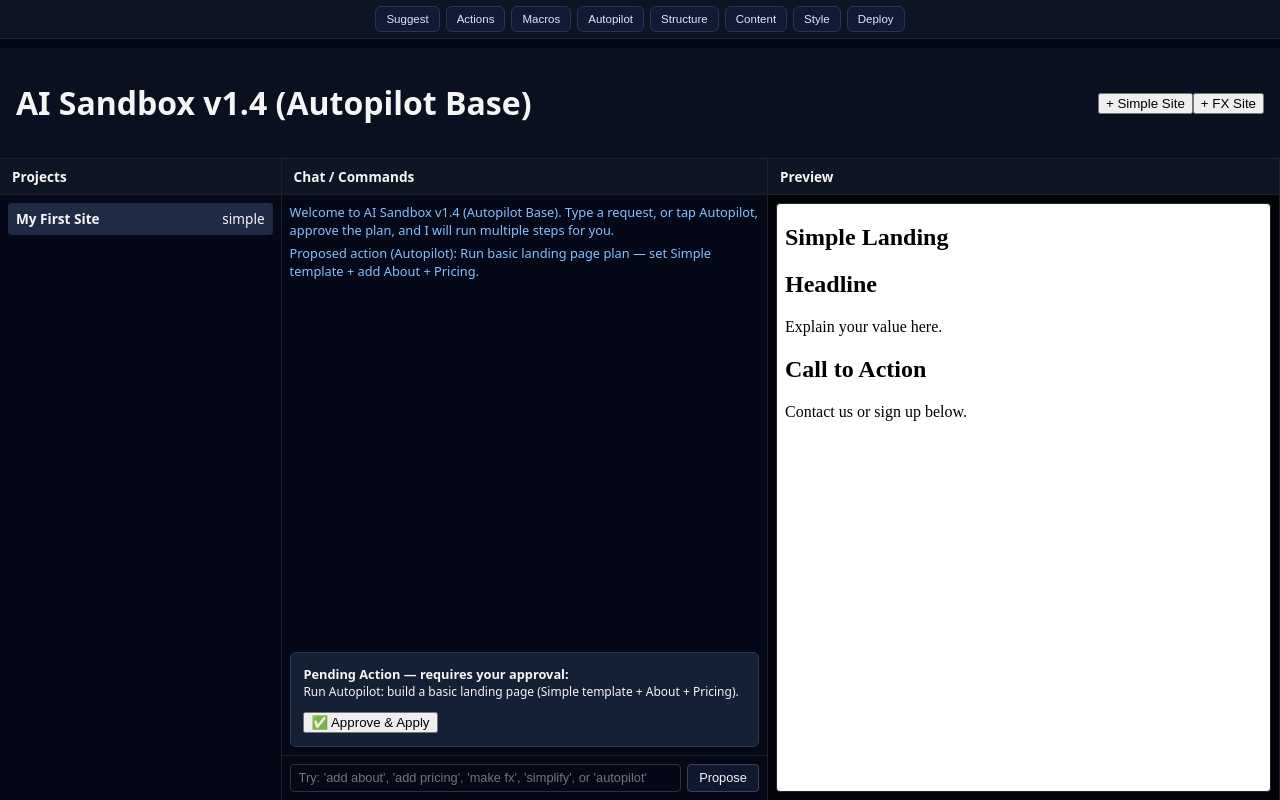
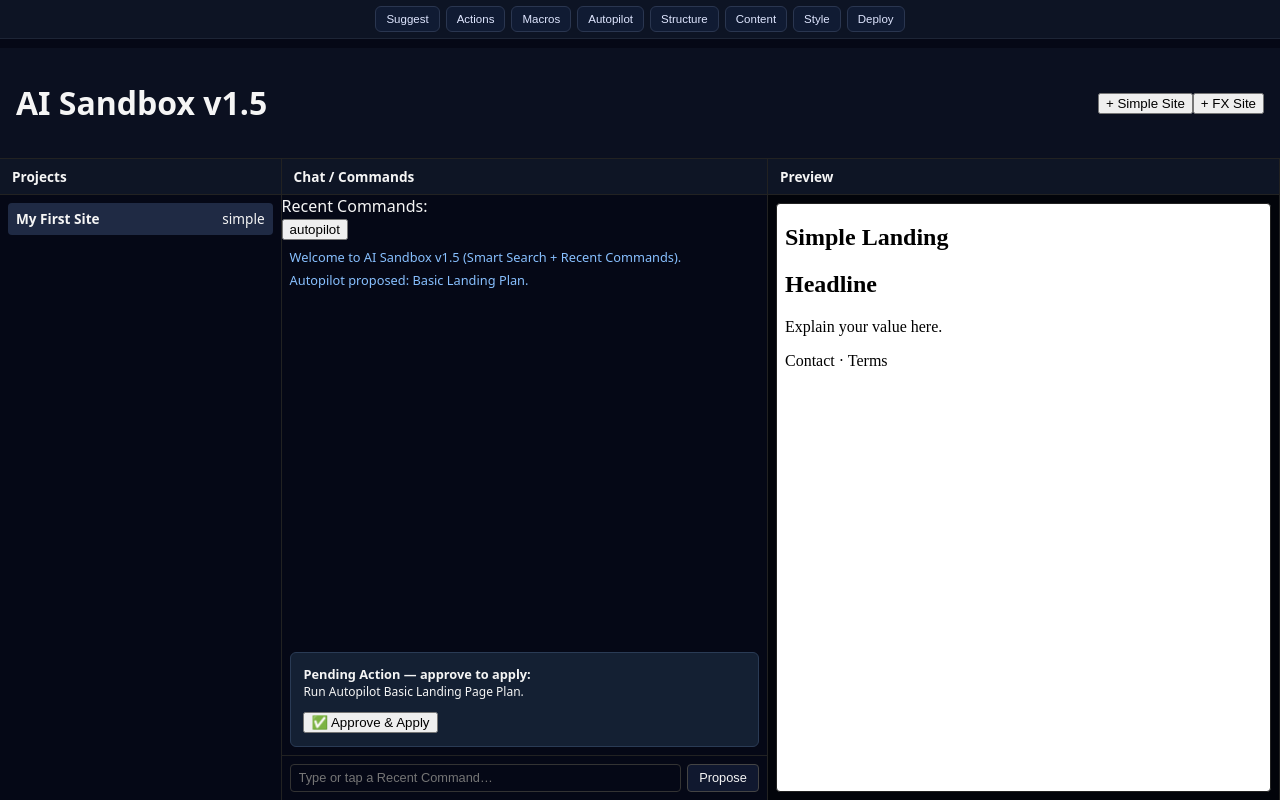
Before and after one commit to aeco111984-source/aiautoai-sandbox, a Next.js app: page / in a window 1280 px wide. Both pictures are taken after a click on the button "Autopilot". Built offline with nearby package versions, Linux system fonts and the light colour scheme.

Commit message:
Update index.js

```diff
--- a/pages/index.js
+++ b/pages/index.js
@@ -14,9 +14,17 @@ const TEMPLATES = {
 
     <section class="sandbox-section">
       <h2>Live Converter</h2>
-      <p>[converter placeholder]</p></section>
-    <section><h2>Live Rates</h2><p>[rates placeholder]</p></section>
-    <footer><p>About · Privacy</p></footer>
+      <p>[converter placeholder]</p>
+    </section>
+
+    <section class="sandbox-section">
+      <h2>Live Rates</h2>
+      <p>[rates placeholder]</p>
+    </section>
+
+    <section class="sandbox-section">
+      <p>About · Privacy</p>
+    </section>
   `,
   simple: `
     <section class="sandbox-section">
@@ -27,19 +35,21 @@ const TEMPLATES = {
       <h2>Headline</h2>
       <p>Explain your value here.</p>
     </section>
+
     <section class="sandbox-section">
-      <h2>Call to Action</h2>
-      <p>Contact us or sign up below.</p>
+      <p>Contact · Terms</p>
     </section>
   `
 };
 
+// ------------- COMMAND BUILDER ----------------
 function buildCommandFromText(text) {
   const t = text.toLowerCase();
 
   if (t.includes("add about")) {
     return {
       type: "ADD_SECTION",
+      display: "add about",
       html: `
       <section class="sandbox-section">
         <h2>About</h2>
@@ -52,6 +62,7 @@ function buildCommandFromText(text) {
   if (t.includes("add pricing")) {
     return {
       type: "ADD_SECTION",
+      display: "add pricing",
       html: `
       <section class="sandbox-section">
         <h2>Pricing</h2>
@@ -62,17 +73,18 @@ function buildCommandFromText(text) {
   }
 
   if (t.includes("make fx")) {
-    return { type: "SET_TEMPLATE", template: "fx" };
+    return { type: "SET_TEMPLATE", template: "fx", display: "make fx" };
   }
 
   if (t.includes("simplify")) {
-    return { type: "SET_TEMPLATE", template: "simple" };
+    return { type: "SET_TEMPLATE", template: "simple", display: "simplify" };
   }
 
   if (t.includes("autopilot")) {
     return {
       type: "AUTOPILOT_PLAN",
-      plan: "basic-landing"
+      plan: "basic-landing",
+      display: "autopilot"
     };
   }
 
@@ -81,16 +93,16 @@ function buildCommandFromText(text) {
 
 function describeCommand(cmd) {
   if (!cmd) return "";
-  if (cmd.type === "ADD_SECTION") return "Add a clean, styled section to the page.";
-  if (cmd.type === "SET_TEMPLATE" && cmd.template === "fx")
-    return "Switch to the FX template.";
-  if (cmd.type === "SET_TEMPLATE" && cmd.template === "simple")
-    return "Switch to the Simple Landing template.";
-  if (cmd.type === "AUTOPILOT_PLAN" && cmd.plan === "basic-landing")
-    return "Run Autopilot: build a basic landing page (Simple template + About + Pricing).";
+  if (cmd.type === "ADD_SECTION") return "Add a new designed section.";
+  if (cmd.type === "SET_TEMPLATE") {
+    if (cmd.template === "fx") return "Switch to FX template.";
+    if (cmd.template === "simple") return "Switch to Simple Landing template.";
+  }
+  if (cmd.type === "AUTOPILOT_PLAN") return "Run Autopilot Basic Landing Page Plan.";
   return "Unknown action.";
 }
 
+// ------------- AUTOPILOT PLAN ----------------
 function expandAutopilotPlan(plan) {
   if (plan === "basic-landing") {
     return [
@@ -118,20 +130,32 @@ function expandAutopilotPlan(plan) {
   return [];
 }
 
+// ------------- MAIN APP ----------------
 export default function Home() {
   const [projects, setProjects] = useState([
     { id: 1, name: "My First Site", type: "simple", html: TEMPLATES.simple }
   ]);
+
   const [activeId, setActiveId] = useState(1);
   const [chatInput, setChatInput] = useState("");
   const [chatLog, setChatLog] = useState([
     {
       from: "system",
       text:
-        "Welcome to AI Sandbox v1.4 (Autopilot Base). Type a request, or tap Autopilot, approve the plan, and I will run multiple steps for you."
+        "Welcome to AI Sandbox v1.5 (Smart Search + Recent Commands)."
     }
   ]);
   const [pendingCommand, setPendingCommand] = useState(null);
+
+  // ⭐ NEW: Last 4 recent commands
+  const [recentCommands, setRecentCommands] = useState([]);
+
+  function addRecentCommand(display) {
+    setRecentCommands(prev => {
+      const updated = [display, ...prev.filter(x => x !== display)];
+      return updated.slice(0, 4);
+    });
+  }
 
   const activeProject = projects.find(p => p.id === activeId);
 
@@ -156,7 +180,6 @@ export default function Home() {
 
     const userText = chatInput.trim();
     setChatLog(prev => [...prev, { from: "user", text: userText }]);
-    setChatInput("");
 
     const cmd = buildCommandFromText(userText);
 
@@ -166,34 +189,30 @@ export default function Home() {
         {
           from: "system",
           text:
-            "Unrecognized. Try: 'add about', 'add pricing', 'make fx', 'simplify', or 'autopilot'."
+            "Unknown. Try: 'add about', 'add pricing', 'make fx', 'simplify', or 'autopilot'."
         }
       ]);
-      setPendingCommand(null);
+      setChatInput("");
       return;
     }
 
+    addRecentCommand(cmd.display);
     setPendingCommand(cmd);
+    setChatInput("");
 
     setChatLog(prev => [
       ...prev,
-      {
-        from: "system",
-        text: "Proposed action: " + describeCommand(cmd)
-      }
+      { from: "system", text: "Proposed: " + describeCommand(cmd) }
     ]);
   }
 
   function applySingleCommand(cmd, currentHtml) {
     let html = currentHtml || "";
 
-    if (cmd.type === "ADD_SECTION") {
-      html += cmd.html;
-    }
+    if (cmd.type === "ADD_SECTION") html += cmd.html;
 
-    if (cmd.type === "SET_TEMPLATE" && TEMPLATES[cmd.template]) {
+    if (cmd.type === "SET_TEMPLATE" && TEMPLATES[cmd.template])
       html = TEMPLATES[cmd.template];
-    }
 
     return html;
   }
@@ -202,16 +221,12 @@ export default function Home() {
     if (!cmd || !activeProject) return;
 
     let html = activeProject.html || "";
-    const isAutopilot = cmd.type === "AUTOPILOT_PLAN";
-    let allCommands = [];
+    let finalCommands =
+      cmd.type === "AUTOPILOT_PLAN"
+        ? expandAutopilotPlan(cmd.plan)
+        : [cmd];
 
-    if (isAutopilot) {
-      allCommands = expandAutopilotPlan(cmd.plan);
-    } else {
-      allCommands = [cmd];
-    }
-
-    allCommands.forEach(c => {
+    finalCommands.forEach(c => {
       html = applySingleCommand(c, html);
     });
 
@@ -223,9 +238,10 @@ export default function Home() {
       ...prev,
       {
         from: "system",
-        text: isAutopilot
-          ? `Applied Autopilot Plan: ${describeCommand(cmd)}`
-          : `Applied: ${describeCommand(cmd)}`
+        text:
+          cmd.type === "AUTOPILOT_PLAN"
+            ? "Autopilot executed: Basic Landing Plan."
+            : "Applied: " + describeCommand(cmd)
       }
     ]);
 
@@ -233,88 +249,59 @@ export default function Home() {
 
     setTimeout(() => {
       const iframe = document.querySelector("iframe");
-      if (iframe?.contentWindow) {
+      if (iframe?.contentWindow)
         iframe.contentWindow.scrollTo(0, 99999);
-      }
     }, 100);
   }
 
   function handleToolbarClick(actionId) {
     if (actionId === "autopilot") {
-      const cmd = { type: "AUTOPILOT_PLAN", plan: "basic-landing" };
+      const cmd = { type: "AUTOPILOT_PLAN", plan: "basic-landing", display: "autopilot" };
+      addRecentCommand("autopilot");
       setPendingCommand(cmd);
+
       setChatLog(prev => [
         ...prev,
-        {
-          from: "system",
-          text:
-            "Proposed action (Autopilot): Run basic landing page plan — set Simple template + add About + Pricing."
-        }
+        { from: "system", text: "Autopilot proposed: Basic Landing Plan." }
       ]);
       return;
     }
 
     setChatLog(prev => [
       ...prev,
-      { from: "system", text: `ToolbarC clicked: ${actionId} (no action wired yet).` }
+      { from: "system", text: `Toolbar clicked: ${actionId}` }
+    ]);
+  }
+
+  function applyRecent(display) {
+    const cmd = buildCommandFromText(display);
+    if (!cmd) return;
+
+    addRecentCommand(cmd.display);
+    setPendingCommand(cmd);
+
+    setChatLog(prev => [
+      ...prev,
+      { from: "system", text: "Proposed (Recent): " + describeCommand(cmd) }
     ]);
   }
 
   return (
     <div className="app">
-      <div className="toolbarC" aria-label="AI Studio Toolbar C">
-        <button
-          data-ai-id="toolbarC-suggest"
-          onClick={() => handleToolbarClick("suggest")}
-        >
-          Suggest
-        </button>
-        <button
-          data-ai-id="toolbarC-actions"
-          onClick={() => handleToolbarClick("actions")}
-        >
-          Actions
-        </button>
-        <button
-          data-ai-id="toolbarC-macros"
-          onClick={() => handleToolbarClick("macros")}
-        >
-          Macros
-        </button>
-        <button
-          data-ai-id="toolbarC-autopilot"
-          onClick={() => handleToolbarClick("autopilot")}
-        >
-          Autopilot
-        </button>
-        <button
-          data-ai-id="toolbarC-structure"
-          onClick={() => handleToolbarClick("structure")}
-        >
-          Structure
-        </button>
-        <button
-          data-ai-id="toolbarC-content"
-          onClick={() => handleToolbarClick("content")}
-        >
-          Content
-        </button>
-        <button
-          data-ai-id="toolbarC-style"
-          onClick={() => handleToolbarClick("style")}
-        >
-          Style
-        </button>
-        <button
-          data-ai-id="toolbarC-deploy"
-          onClick={() => handleToolbarClick("deploy")}
-        >
-          Deploy
-        </button>
+      {/* FLOATING AI TOOLBAR */}
+      <div className="toolbarC">
+        <button onClick={() => handleToolbarClick("suggest")}>Suggest</button>
+        <button onClick={() => handleToolbarClick("actions")}>Actions</button>
+        <button onClick={() => handleToolbarClick("macros")}>Macros</button>
+        <button onClick={() => handleToolbarClick("autopilot")}>Autopilot</button>
+        <button onClick={() => handleToolbarClick("structure")}>Structure</button>
+        <button onClick={() => handleToolbarClick("content")}>Content</button>
+        <button onClick={() => handleToolbarClick("style")}>Style</button>
+        <button onClick={() => handleToolbarClick("deploy")}>Deploy</button>
       </div>
 
       <header className="app-header">
-        <h1>AI Sandbox v1.4 (Autopilot Base)</h1>
+        <h1>AI Sandbox v1.5</h1>
         <div className="app-header-actions">
           <button onClick={() => addProject("simple")}>+ Simple Site</button>
           <button onClick={() => addProject("fx")}>+ FX Site</button>
@@ -322,6 +309,7 @@ export default function Home() {
       </header>
 
       <main className="layout">
+        {/* LEFT PANEL */}
         <section className="panel panel-list">
           <h2>Projects</h2>
           <ul className="project-list">
@@ -341,8 +329,27 @@ export default function Home() {
           </ul>
         </section>
 
+        {/* CENTER PANEL */}
         <section className="panel panel-chat">
           <h2>Chat / Commands</h2>
+
+          {/* RECENT COMMANDS */}
+          {recentCommands.length > 0 && (
+            <div className="recent-commands">
+              <div className="recent-title">Recent Commands:</div>
+              <div className="recent-row">
+                {recentCommands.map((r, i) => (
+                  <button
+                    key={i}
+                    className="recent-btn"
+                    onClick={() => applyRecent(r)}
+                  >
+                    {r}
+                  </button>
+                ))}
+              </div>
+            </div>
+          )}
 
           <div className="chat-log">
             {chatLog.map((m, i) => (
@@ -352,14 +359,11 @@ export default function Home() {
             ))}
           </div>
 
+          {/* PENDING ACTION BOX */}
           {pendingCommand && (
             <div className="pending-box">
-              <div className="pending-title">
-                Pending Action — requires your approval:
-              </div>
-              <div className="pending-desc">
-                {describeCommand(pendingCommand)}
-              </div>
+              <div className="pending-title">Pending Action — approve to apply:</div>
+              <div className="pending-desc">{describeCommand(pendingCommand)}</div>
               <button
                 className="pending-btn"
                 onClick={() => applyCommand(pendingCommand)}
@@ -372,7 +376,7 @@ export default function Home() {
           <form className="chat-input-row" onSubmit={handleChatSubmit}>
             <input
               type="text"
-              placeholder="Try: 'add about', 'add pricing', 'make fx', 'simplify', or 'autopilot'"
+              placeholder="Type or tap a Recent Command…"
               value={chatInput}
               onChange={e => setChatInput(e.target.value)}
             />
@@ -380,6 +384,7 @@ export default function Home() {
           </form>
         </section>
 
+        {/* PREVIEW PANEL */}
         <section className="panel panel-preview">
           <h2>Preview</h2>
           <div className="preview-frame">
```
